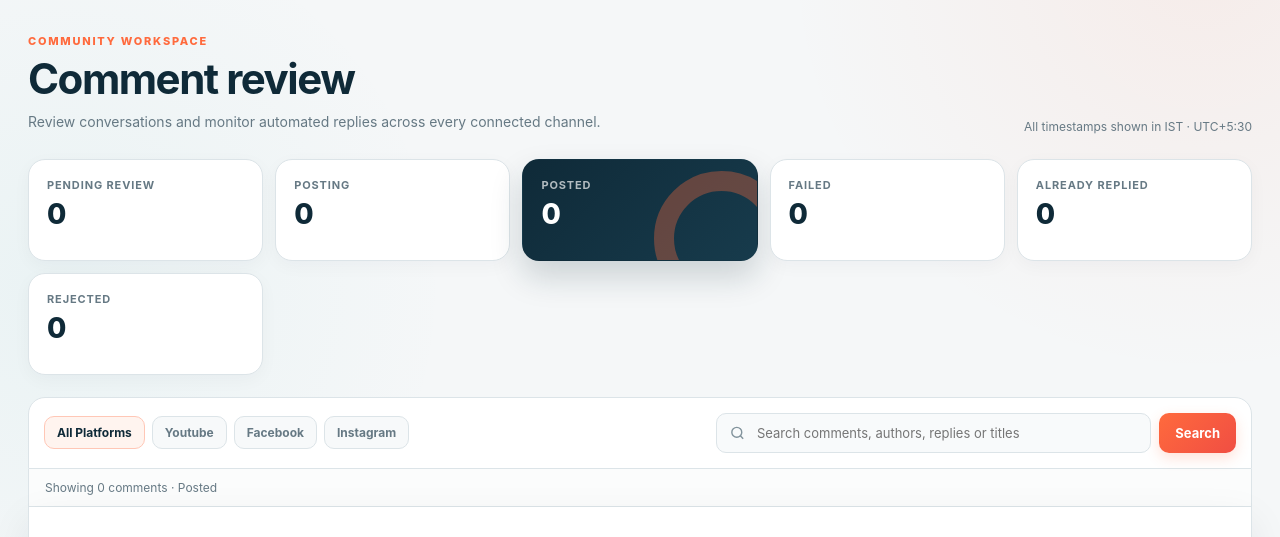
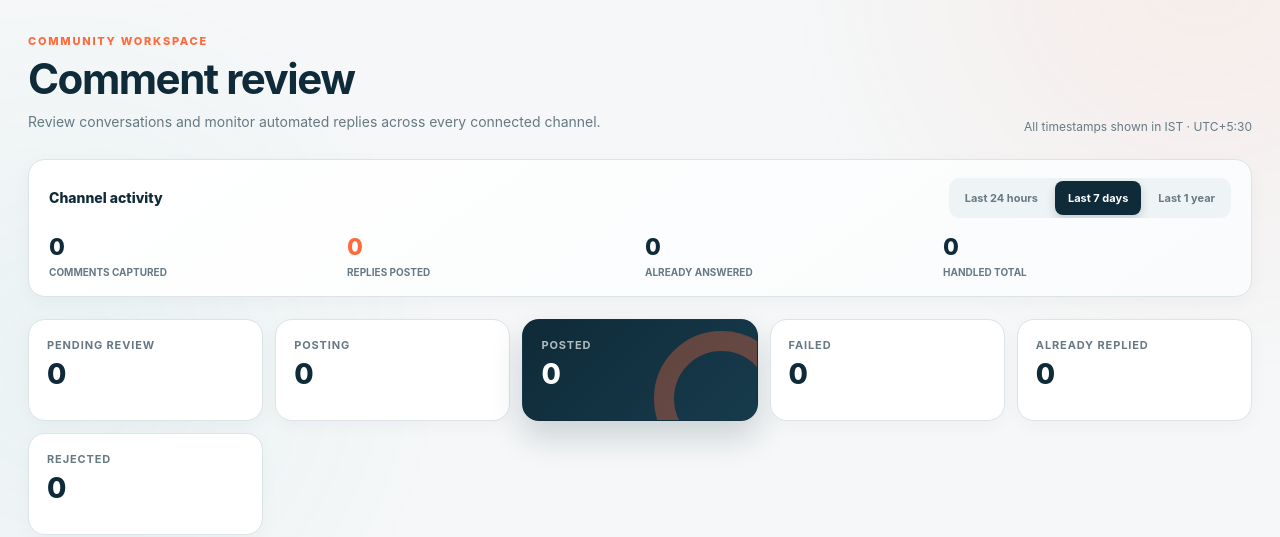
Before and after one commit to satyakaibm/social-comment-bot, a Flask app: page / in a window 1280 px wide. Shown: the part 74-611 px from the top of the page. Run offline with Flask 3, Linux system fonts and the light colour scheme; data that the repository does not hold is empty.

Commit message:
Add dashboard activity range metrics

```diff
--- a/app/dashboard.py
+++ b/app/dashboard.py
@@ -75,6 +75,7 @@ def create_app() -> Flask:
         offset = (page - 1) * PAGE_SIZE
         with db.connect() as conn:
             counts = db.count_by_status(conn)
+            activity = db.activity_summary(conn)
             total = db.count_comments(
                 conn,
                 status=status,
@@ -97,6 +98,7 @@ def create_app() -> Flask:
             "dashboard.html",
             rows=rows,
             counts=counts,
+            activity=activity,
             statuses=STATUSES,
             platforms=PLATFORMS,
             status=status,
--- a/app/db.py
+++ b/app/db.py
@@ -154,6 +154,48 @@ def count_by_status(conn: sqlite3.Connection) -> dict[str, int]:
     return {row["status"]: row["n"] for row in rows}
 
 
+def activity_summary(
+    conn: sqlite3.Connection, *, reference_time: datetime | None = None
+) -> list[dict]:
+    """Return received and handled comment totals for dashboard time windows."""
+    reference_time = reference_time or datetime.now(timezone.utc)
+    windows = (
+        ("Last 24 hours", timedelta(hours=24)),
+        ("Last 7 days", timedelta(days=7)),
+        ("Last 1 year", timedelta(days=365)),
+    )
+    summaries = []
+    for label, duration in windows:
+        cutoff = (reference_time - duration).isoformat()
+        row = conn.execute(
+            """
+            SELECT
+                SUM(CASE WHEN datetime(created_at) >= datetime(?) THEN 1 ELSE 0 END)
+                    AS received,
+                SUM(CASE WHEN status = 'posted'
+                          AND datetime(updated_at) >= datetime(?) THEN 1 ELSE 0 END)
+                    AS posted,
+                SUM(CASE WHEN status = 'already_replied'
+                          AND datetime(updated_at) >= datetime(?) THEN 1 ELSE 0 END)
+                    AS already_replied
+            FROM comments
+            """,
+            (cutoff, cutoff, cutoff),
+        ).fetchone()
+        posted = int(row["posted"] or 0)
+        already_replied = int(row["already_replied"] or 0)
+        summaries.append(
+            {
+                "label": label,
+                "received": int(row["received"] or 0),
+                "posted": posted,
+                "already_replied": already_replied,
+                "handled": posted + already_replied,
+            }
+        )
+    return summaries
+
+
 def list_comments(
     conn: sqlite3.Connection,
     *,
--- a/app/templates/dashboard.html
+++ b/app/templates/dashboard.html
@@ -39,6 +39,19 @@
     .flash { padding:13px 16px; border-radius:12px; margin:0 0 18px; border:1px solid; font-size:14px; }
     .flash.ok { color:#086142; background:#e9f8f1; border-color:#c9ecdd; }
     .flash.error { color:#98253d; background:#fff0f3; border-color:#f5ccd5; }
+    .activity { margin-bottom:22px; padding:18px 20px; background:linear-gradient(145deg,#fff,#f9fbfc); border:1px solid var(--line); border-radius:17px; box-shadow:0 5px 18px rgba(15,42,56,.035); }
+    .activity-head { display:flex; align-items:center; justify-content:space-between; gap:18px; margin-bottom:18px; }
+    .activity-title { margin:0; color:var(--navy); font-size:14px; font-weight:800; }
+    .range-scroll { max-width:100%; overflow-x:auto; scrollbar-width:thin; }
+    .range-buttons { display:flex; width:max-content; padding:3px; gap:4px; background:#eef3f5; border-radius:11px; }
+    .range-button { min-height:34px; padding:0 13px; color:var(--muted); background:transparent; border:0; border-radius:8px; box-shadow:none; font-size:11px; white-space:nowrap; }
+    .range-button:hover { color:var(--navy); transform:none; }
+    .range-button.active { color:#fff; background:var(--navy); box-shadow:0 4px 10px rgba(15,42,56,.18); }
+    .activity-values { display:grid; grid-template-columns:repeat(4,1fr); gap:10px; }
+    .activity-metric { min-width:0; }
+    .activity-number { display:block; color:var(--navy); font-size:23px; font-weight:850; line-height:1; }
+    .activity-name { display:block; margin-top:7px; color:var(--muted); font-size:10px; font-weight:700; line-height:1.25; text-transform:uppercase; }
+    .activity-metric.highlight .activity-number { color:var(--coral); }
     .stats { display:grid; grid-template-columns:repeat(5,minmax(135px,1fr)); gap:12px; margin-bottom:22px; }
     .stat { position:relative; min-height:102px; padding:18px; overflow:hidden; text-decoration:none; background:var(--surface); border:1px solid var(--line); border-radius:17px; box-shadow:0 5px 18px rgba(15,42,56,.035); transition:.18s ease; }
     .stat:hover { transform:translateY(-2px); border-color:#b9c9d1; box-shadow:var(--shadow); }
@@ -86,7 +99,7 @@
     .pager { display:flex; align-items:center; justify-content:center; gap:18px; margin-top:20px; color:var(--muted); font-size:13px; }
     .pager a { padding:8px 12px; color:var(--navy); background:#fff; border:1px solid var(--line); border-radius:9px; font-weight:700; text-decoration:none; }
     @media (max-width:980px) { .stats{grid-template-columns:repeat(3,1fr)} .toolbar{align-items:stretch;flex-direction:column} form.search{width:100%} .grid-wrap{max-height:none} }
-    @media (max-width:620px) { .topbar{height:66px;padding:0 16px} .brand img{width:135px;height:48px} .service-tag,.gateway span:last-child{display:none} .page{padding:25px 15px 40px} .intro{align-items:flex-start;flex-direction:column} .timezone{display:none} .stats{grid-template-columns:repeat(2,1fr)} .stat{min-height:88px;padding:15px} .stat-value{font-size:23px} form.search button{padding:0 12px} }
+    @media (max-width:620px) { .topbar{height:66px;padding:0 16px} .brand img{width:135px;height:48px} .service-tag,.gateway span:last-child{display:none} .page{padding:25px 15px 40px} .intro{align-items:flex-start;flex-direction:column} .timezone{display:none} .activity{padding:16px} .activity-head{align-items:flex-start;flex-direction:column;margin-bottom:20px} .range-scroll{width:100%} .activity-values{grid-template-columns:repeat(2,1fr);row-gap:18px} .stats{grid-template-columns:repeat(2,1fr)} .stat{min-height:88px;padding:15px} .stat-value{font-size:23px} form.search button{padding:0 12px} }
   </style>
 </head>
 <body>
@@ -105,6 +118,24 @@
     </section>
 
     {% for category, message in get_flashed_messages(with_categories=true) %}<div class="flash {{ category }}">{{ message }}</div>{% endfor %}
+
+    <section class="activity" aria-label="Reply activity by time range">
+      <div class="activity-head">
+        <h2 class="activity-title">Channel activity</h2>
+        <div class="range-scroll">
+          <div class="range-buttons" role="group" aria-label="Analytics period">
+            {% for period in activity %}<button class="range-button {% if loop.index == 2 %}active{% endif %}" type="button" data-label="{{ period.label }}" data-received="{{ period.received }}" data-posted="{{ period.posted }}" data-already="{{ period.already_replied }}" data-handled="{{ period.handled }}" aria-pressed="{{ 'true' if loop.index == 2 else 'false' }}">{{ period.label }}</button>{% endfor %}
+          </div>
+        </div>
+      </div>
+      {% set selected = activity[1] %}
+      <div class="activity-values" aria-live="polite">
+        <div class="activity-metric"><span class="activity-number" id="activity-received">{{ selected.received }}</span><span class="activity-name">Comments captured</span></div>
+        <div class="activity-metric highlight"><span class="activity-number" id="activity-posted">{{ selected.posted }}</span><span class="activity-name">Replies posted</span></div>
+        <div class="activity-metric"><span class="activity-number" id="activity-already">{{ selected.already_replied }}</span><span class="activity-name">Already answered</span></div>
+        <div class="activity-metric"><span class="activity-number" id="activity-handled">{{ selected.handled }}</span><span class="activity-name">Handled total</span></div>
+      </div>
+    </section>
 
     <nav class="stats" aria-label="Comment status">
       {% for s in statuses %}
@@ -130,11 +161,11 @@
     {% if not rows %}
       <div class="empty"><strong>No comments found</strong>Try another status, platform, or search term.</div>
     {% else %}
-      {% set qs = query_string and ('?' + query_string) or '' %}{% set show_updated = status != 'posted' %}
+      {% set qs = query_string and ('?' + query_string) or '' %}
       <div class="grid-wrap"><table class="db">
-        <thead><tr><th>Comment ID</th><th>Platform</th><th>Content ID</th><th>Content title</th><th>Author</th><th>Comment</th><th>Published (IST)</th><th>Status</th><th>Draft reply</th><th>Reply ID</th><th>Error</th><th>Created (IST)</th>{% if show_updated %}<th>Updated</th>{% endif %}<th>Posted (IST)</th><th>Actions</th></tr></thead>
+        <thead><tr><th>Comment ID</th><th>Platform</th><th>Content ID</th><th>Content title</th><th>Author</th><th>Comment</th><th>Published (IST)</th><th>Status</th><th>Draft reply</th><th>Reply ID</th><th>Error</th><th>Created (IST)</th><th>Posted (IST)</th><th>Actions</th></tr></thead>
         <tbody>{% for row in rows %}<tr>
-          <td class="narrow">{{ row.comment_id }}</td><td><span class="platform-badge platform-{{ row.platform }}">{{ row.platform }}</span></td><td class="narrow">{{ row.video_id }}</td><td class="title" title="{{ row.video_title }}">{{ row.video_title }}</td><td><strong>{{ row.author }}</strong></td><td class="wrap">{{ row.text }}</td><td>{{ row.published_at_ist or '—' }}</td><td><span class="status-badge status-{{ row.status }}">{{ row.status.replace('_', ' ') }}</span></td><td class="wrap">{{ row.draft_reply or '—' }}</td><td class="narrow">{{ row.reply_comment_id or '—' }}</td><td class="wrap error-box">{{ row.error or '' }}</td><td>{{ row.created_at_ist or '—' }}</td>{% if show_updated %}<td>{{ row.updated_at }}</td>{% endif %}<td>{{ row.posted_at_ist or '—' }}</td>
+          <td class="narrow">{{ row.comment_id }}</td><td><span class="platform-badge platform-{{ row.platform }}">{{ row.platform }}</span></td><td class="narrow">{{ row.video_id }}</td><td class="title" title="{{ row.video_title }}">{{ row.video_title }}</td><td><strong>{{ row.author }}</strong></td><td class="wrap">{{ row.text }}</td><td>{{ row.published_at_ist or '—' }}</td><td><span class="status-badge status-{{ row.status }}">{{ row.status.replace('_', ' ') }}</span></td><td class="wrap">{{ row.draft_reply or '—' }}</td><td class="narrow">{{ row.reply_comment_id or '—' }}</td><td class="wrap error-box">{{ row.error or '' }}</td><td>{{ row.created_at_ist or '—' }}</td><td>{{ row.posted_at_ist or '—' }}</td>
           <td>{% if row.status == 'failed' %}<form method="post"><textarea name="draft_reply" rows="3">{{ row.draft_reply or '' }}</textarea><div class="actions"><button type="submit" formaction="/comments/{{ row.comment_id }}/publish{{ qs }}">Retry reply</button></div></form>{% else %}—{% endif %}</td>
         </tr>{% endfor %}</tbody>
       </table></div>
@@ -146,5 +177,20 @@
       {% if page < pages %}<a href="/?status={{ status }}&amp;page={{ page + 1 }}{% if platform %}&amp;platform={{ platform }}{% endif %}{% if query %}&amp;q={{ query|urlencode }}{% endif %}">Next →</a>{% endif %}
     </nav>{% endif %}
   </main>
+  <script>
+    document.querySelectorAll('.range-button').forEach((button) => {
+      button.addEventListener('click', () => {
+        document.querySelectorAll('.range-button').forEach((item) => {
+          const selected = item === button;
+          item.classList.toggle('active', selected);
+          item.setAttribute('aria-pressed', String(selected));
+        });
+        document.getElementById('activity-received').textContent = button.dataset.received;
+        document.getElementById('activity-posted').textContent = button.dataset.posted;
+        document.getElementById('activity-already').textContent = button.dataset.already;
+        document.getElementById('activity-handled').textContent = button.dataset.handled;
+      });
+    });
+  </script>
 </body>
 </html>
```
Also changed, not shown: tests/test_dashboard.py (+41 -4 lines).
